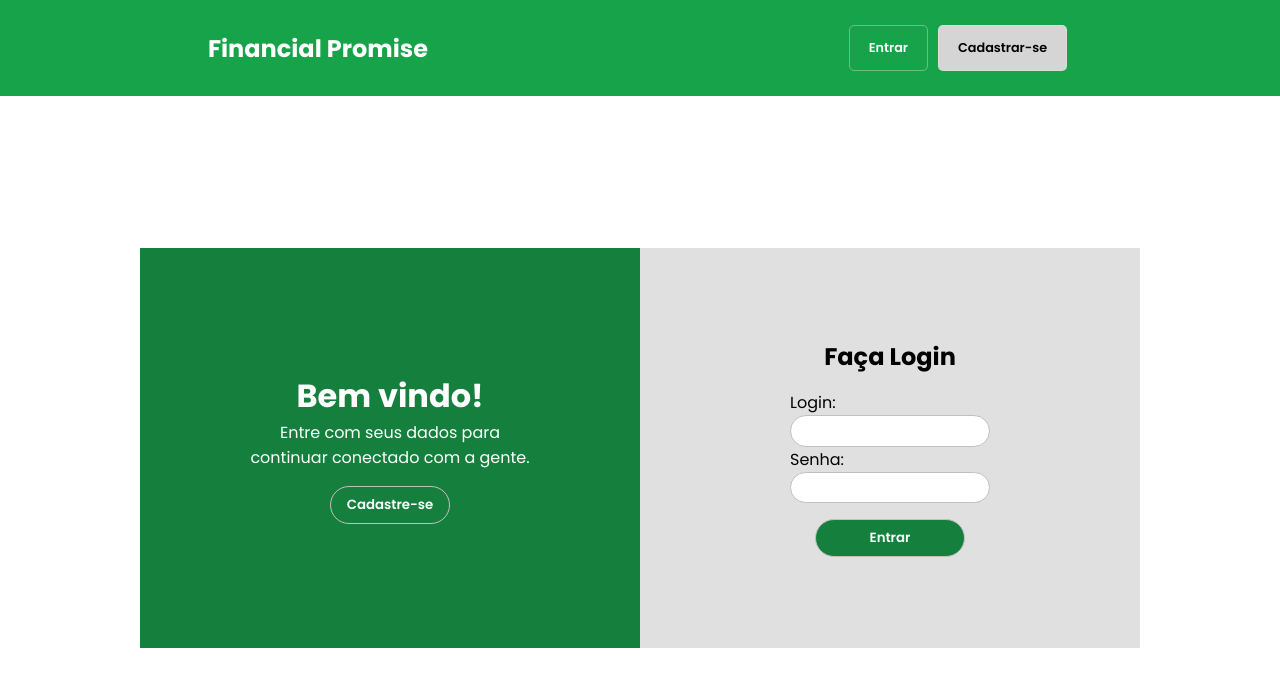
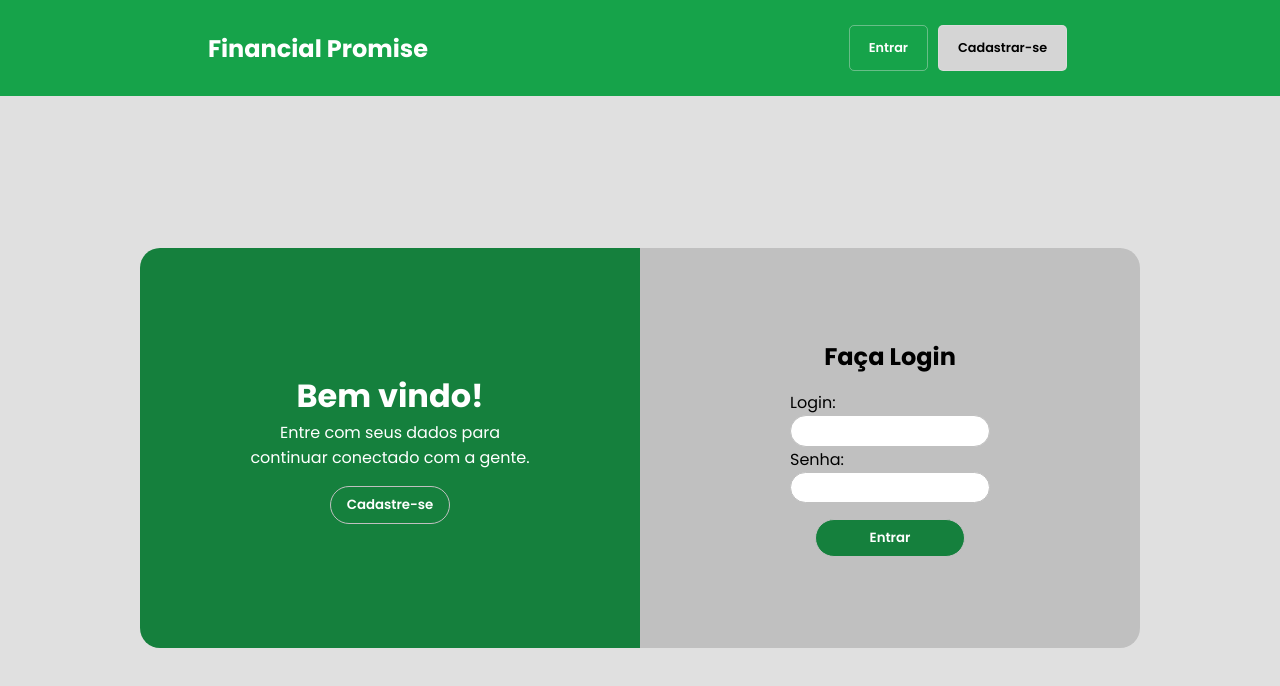
Before and after one commit to Matheuspgonsalves/FinancialPromise, a React (Vite) app in the folder frontend/: page /login in a window 1280 px wide. Shown: the top 686 px of the page. Built offline with nearby package versions, Linux system fonts and the light colour scheme.

Commit message:
Pequenas alterações de background

```diff
--- a/frontend/src/components/loginForm/LoginForm.css
+++ b/frontend/src/components/loginForm/LoginForm.css
@@ -5,6 +5,7 @@
     display: flex;
     justify-content: center;
     align-items: center;
+    background-color: rgb(224, 224, 224);
 }
 
 .container {
@@ -26,6 +27,7 @@
     justify-content: center;
     align-items: center;
     padding: 0.5rem;
+    border-radius: 20px 0px 0px 20px;
 }
 
 .container-hello {
@@ -68,11 +70,12 @@
 .login-form {
     height: 80%;
     width: 500px;
-    background-color: #e0e0e0;
+    background-color: #c0c0c0;
     display: flex;
     flex-direction: column;
     justify-content: center;
     align-items: center;
+    border-radius: 0px 20px 20px 0px;
 }
 
 .login-form h2 {
--- a/frontend/src/routes/Routes.jsx
+++ b/frontend/src/routes/Routes.jsx
@@ -7,6 +7,7 @@ function AppRoutes() {
         <Routes>
             <Route path='/' element={<Home />} />
             <Route path='/login' element={<Login />} />
+            {/* <Route path='/cadastro' element={<Cadastro />}></Route> */}
         </Routes>
     )
 }
```
Also changed, not shown: frontend/src/pages/Cadastro.jsx (added).
